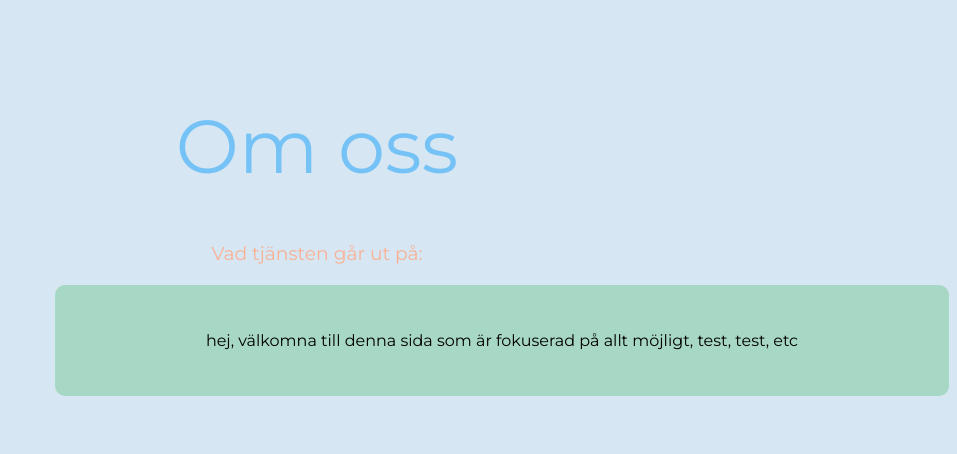
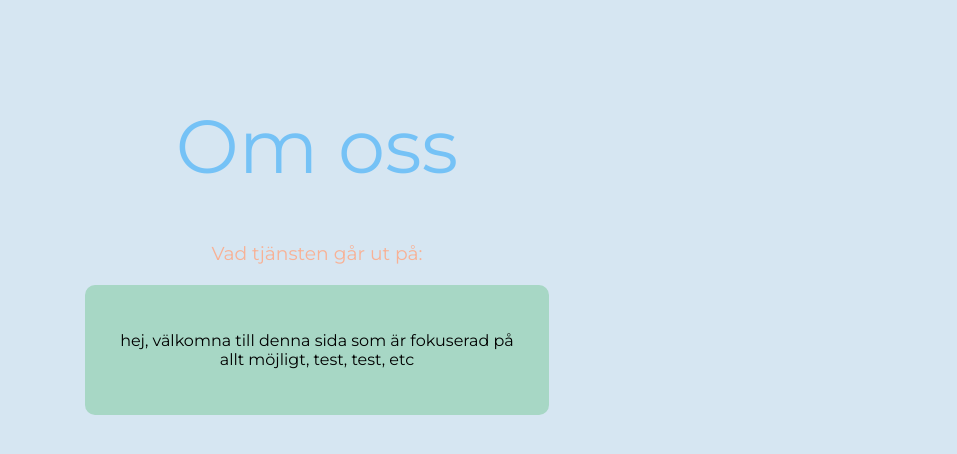
Before and after one commit to idaglenne/cuddly-sniffle, a PHP site: page /OmOss.html in a window 1280 px wide. Shown: the top 454 px of the page, without its empty margins (323-1280 px from the left). Run offline with PHP 8.4, Linux system fonts and the light colour scheme.

```diff
--- a/design.css
+++ b/design.css
@@ -291,8 +291,8 @@ h3 {
 #text
 {
     background-color: #A7D7C5;
-    margin-left: 370px;
-    margin-right: 370x;
+    margin-left: 400px;
+    margin-right: 400px;
     padding: 30px;
     border: none;
     border-radius: 10px;
```
